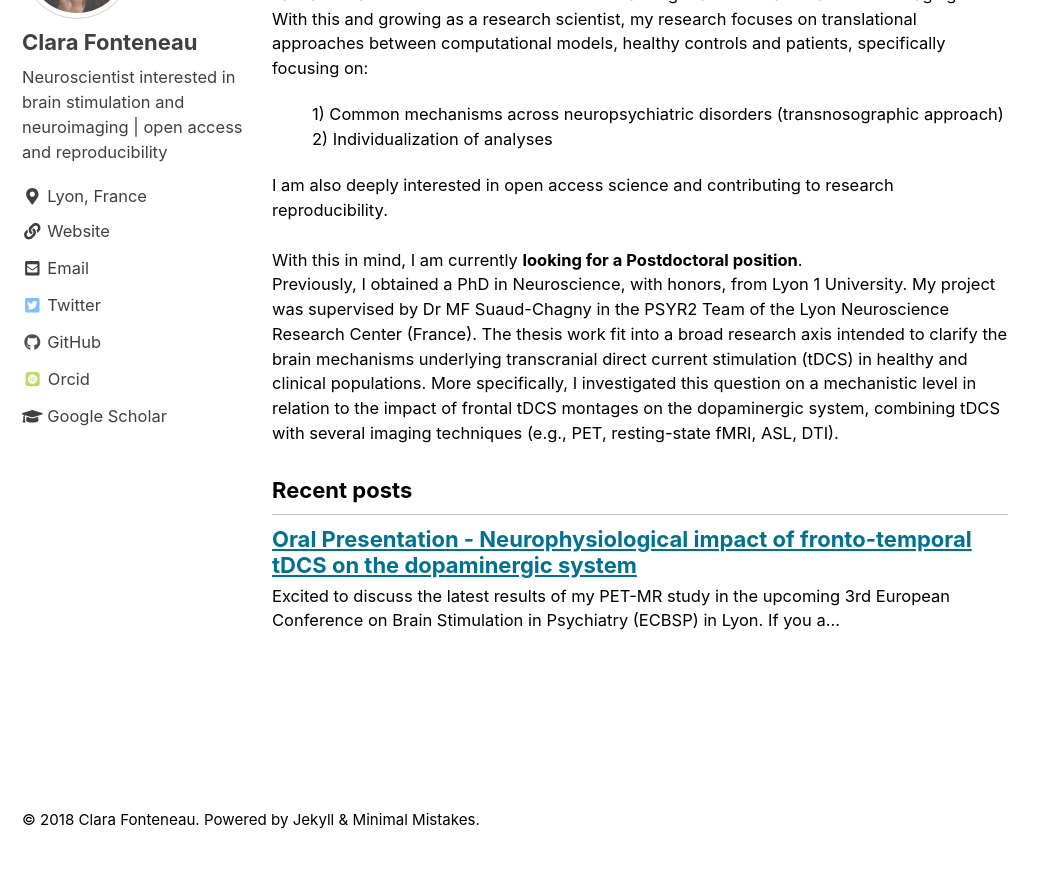
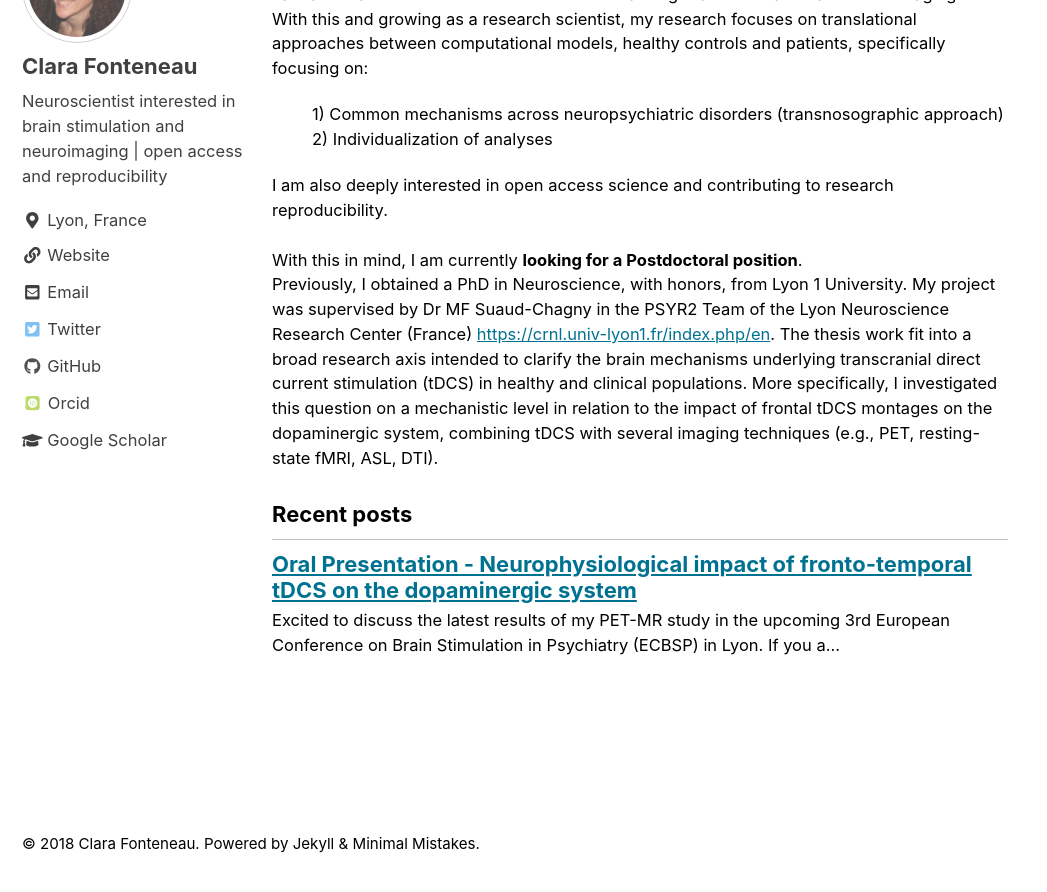
Before and after one commit to clarafonteneau/clarafonteneau.github.io, a Jekyll site: the page built from index.html, in a window 1280 px wide and 900 px high, scrolled down 499 px. Shown: the top 892 px of the window, without its empty margins (0-1047 px from the left). Built offline with Jekyll 4.4.1, drawn with Linux system fonts in a browser that asks for light colours; nearby versions of some CDN libraries; some web fonts are replaced; the list of posts is cut into pages by our own code; part of the change alters nothing that is shown.

Commit message:
link CRNL update

```diff
--- a/_layouts/home.html
+++ b/_layouts/home.html
@@ -12,7 +12,7 @@ header:
 <p>I am also deeply interested in open access science and contributing to research reproducibility.<br>
 <br>
 With this in mind, I am currently <b>looking for a Postdoctoral position</b>.<br>
-Previously, I obtained a PhD in Neuroscience, with honors, from Lyon 1 University. My project was supervised by Dr MF Suaud-Chagny in the PSYR2 Team of the Lyon Neuroscience Research Center (France). The thesis work fit into a broad research axis intended to clarify the brain mechanisms underlying transcranial direct current stimulation (tDCS) in healthy and clinical populations. More specifically, I investigated this question on a mechanistic level in relation to the impact of frontal tDCS montages on the dopaminergic system, combining tDCS with several imaging techniques (e.g., PET, resting-state fMRI, ASL, DTI).
+Previously, I obtained a PhD in Neuroscience, with honors, from Lyon 1 University. My project was supervised by Dr MF Suaud-Chagny in the PSYR2 Team of the Lyon Neuroscience Research Center (France) <a href="url">https://crnl.univ-lyon1.fr/index.php/en</a>. The thesis work fit into a broad research axis intended to clarify the brain mechanisms underlying transcranial direct current stimulation (tDCS) in healthy and clinical populations. More specifically, I investigated this question on a mechanistic level in relation to the impact of frontal tDCS montages on the dopaminergic system, combining tDCS with several imaging techniques (e.g., PET, resting-state fMRI, ASL, DTI).
 </p>
 
 <h3 class="archive__subtitle">{{ site.data.ui-text[site.locale].recent_posts | default: "Recent Posts" }}</h3>
```
